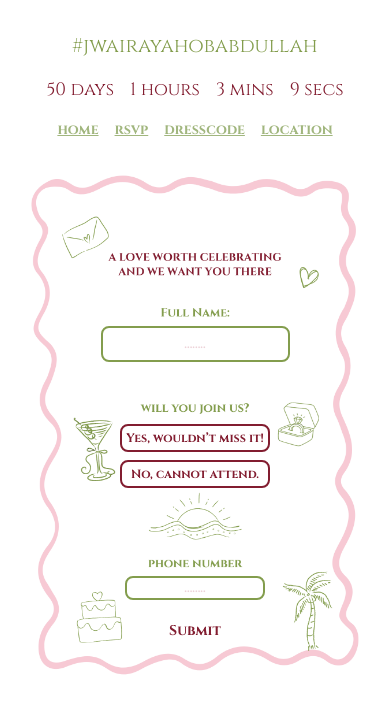
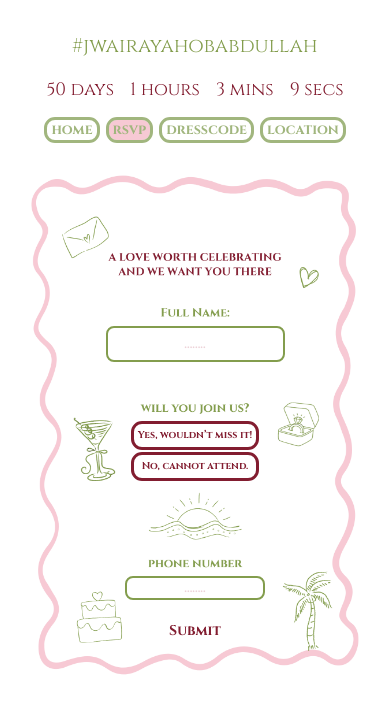
Before and after one commit to Abdullah-Eldahrawy/wedding-rsvp, a React (Vite) app: page / in a window 390 px wide. Both pictures are taken after a click on the element "rsvp". Shown: the top 714 px of the page. Built offline with nearby package versions, Linux system fonts and the light colour scheme.

Commit message:
added some ui updates

```diff
--- a/src/App.jsx
+++ b/src/App.jsx
@@ -83,19 +83,19 @@ function App() {
             <CountDownTimer targetDate={targetDate} />
           </h2>
           <div
-            className="flex flex-wrap justify-center gap-4 font-bold font-cinzel sm:gap-6 lg:gap-8 mb-6 sm:mb-8 text-sm sm:text-base"
+            className="flex flex-wrap justify-center gap-3 font-bold font-cinzel sm:gap-6 lg:gap-8 mb-6 sm:mb-8 text-sm sm:text-base"
             style={{ color: "#a1b67e" }}
           >
-            <span className="hover:opacity-75 cursor-pointer transition-opacity underline" onClick={() => setCurrPage("home")}>
+            <span className={`hover:opacity-75 cursor-pointer rounded-lg px-1 transition-opacity outline-solid ${currPage === "home" && "bg-[#f7c9d4]"}`} onClick={() => setCurrPage("home")}>
               home
             </span>
-            <span className="hover:opacity-75 cursor-pointer transition-opacity underline" onClick={() => setCurrPage("rsvp")}>
+            <span className={`hover:opacity-75 cursor-pointer rounded-lg px-1 transition-opacity outline-solid ${currPage === "rsvp" && "bg-[#f7c9d4]"}`} onClick={() => setCurrPage("rsvp")}>
               rsvp
             </span>
-            <span className="hover:opacity-75 cursor-pointer transition-opacity underline" onClick={() => setCurrPage("dresscode")}>
+            <span className={`hover:opacity-75 cursor-pointer rounded-lg px-1 transition-opacity outline-solid ${currPage === "dresscode" && "bg-[#f7c9d4]"}`} onClick={() => setCurrPage("dresscode")}>
               dresscode
             </span>
-            <span className="hover:opacity-75 cursor-pointer transition-opacity underline" onClick={() => setCurrPage("location")}>
+            <span className={`hover:opacity-75 cursor-pointer rounded-lg px-1 transition-opacity outline-solid ${currPage === "location" && "bg-[#f7c9d4]"}`} onClick={() => setCurrPage("location")}>
               location
             </span>
           </div>
--- a/src/components/Rsvp.jsx
+++ b/src/components/Rsvp.jsx
@@ -32,7 +32,7 @@ function Rsvp({visibility}) {
           A LOVE WORTH CELEBRATING <br /> AND WE WANT YOU THERE
         </h2> */}
 
-        <div className="absolute top-[30.5%] max-w-[56%] flex flex-col space-y-4">
+        <div className="absolute top-[30.5%] max-w-[50%] flex flex-col space-y-4">
           {/* <label className="text-[#839d4d] text-xs font-cinzel font-semibold">Full Name:</label> */}
           <input
             name="name"
@@ -49,7 +49,7 @@ function Rsvp({visibility}) {
           <div className="flex flex-col space-y-2 max-w-[70%]">
             <button
               type="button"
-              className={`text-[#821d30] text-xs font-cinzel font-semibold rounded-lg p-1 border-2 border-solid border-[#821d30] ${
+              className={`text-[#821d30] text-[10px] font-cinzel font-semibold rounded-lg p-1 outline-solid ${
                 form.attending === "yes"
                   && "bg-[#d5efab]"
               }`}
@@ -59,7 +59,7 @@ function Rsvp({visibility}) {
             </button>
             <button
               type="button"
-              className={`text-[#821d30] text-xs font-cinzel font-semibold rounded-lg p-1 border-2 border-solid border-[#821d30] ${
+              className={`text-[#821d30] text-[10px] font-cinzel font-semibold rounded-lg p-1 outline-solid ${
                 form.attending === "no"
                   && "bg-[#d5efab]"
               }`}
```
